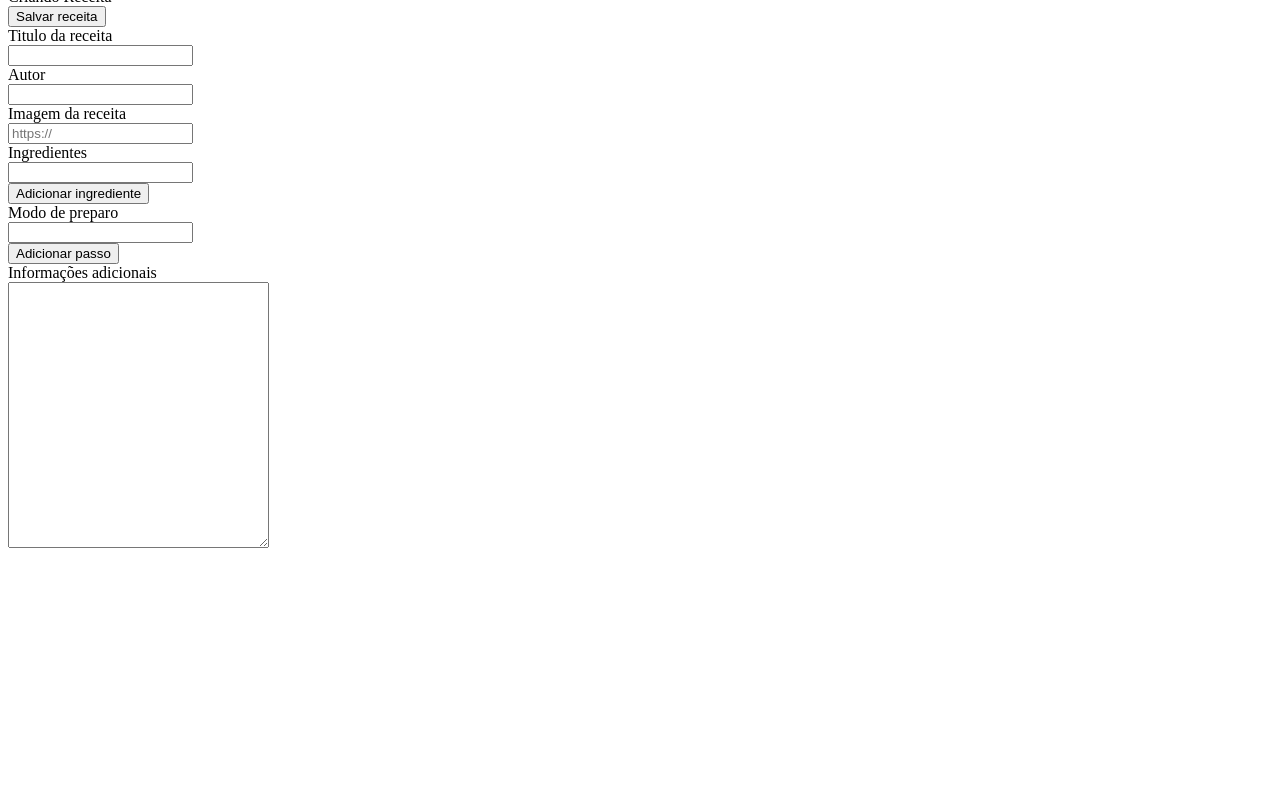
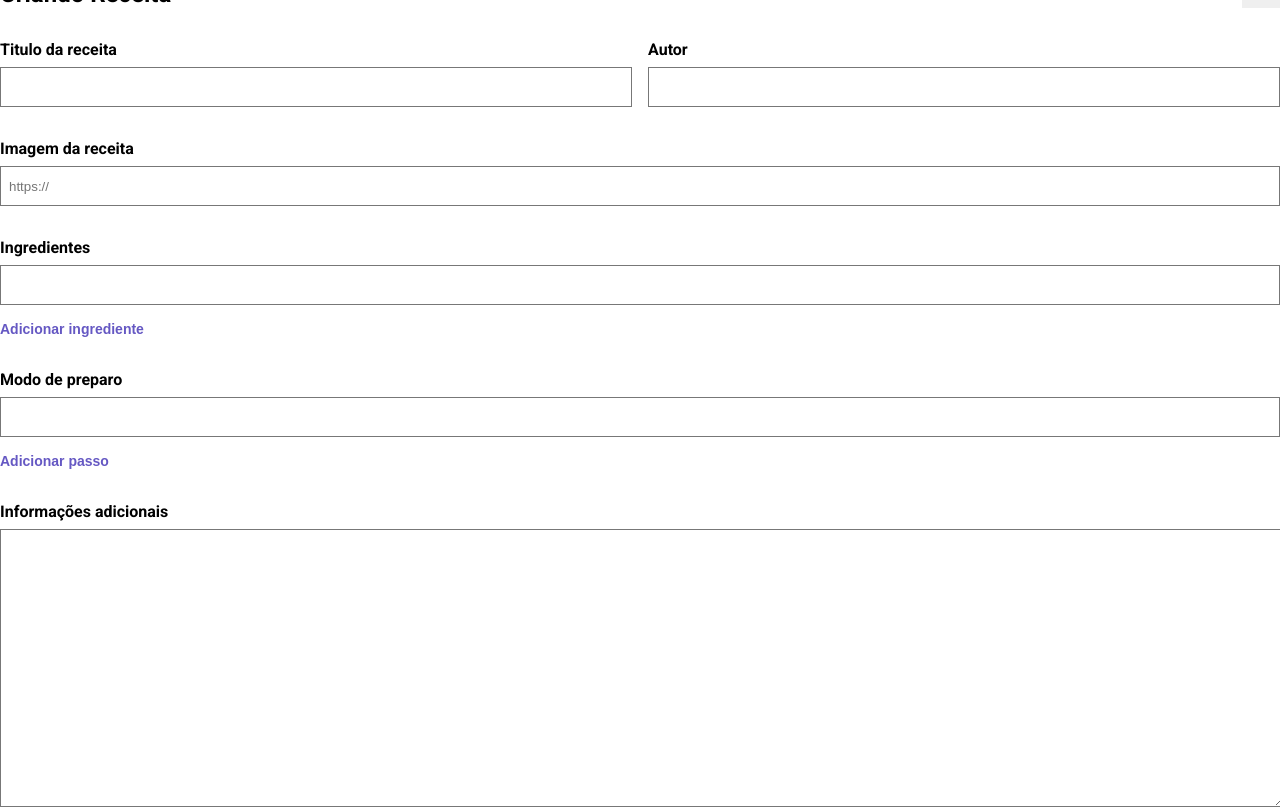
Before and after one commit to AguiarIsaac/foodfy, a website: page src/recipes/create.njk in a window 1280 px wide. Shown: the part 51-862 px from the top of the page. Before the commit the page ends 800 px from the top, so only its background shows below. Drawn offline with nearby package versions, Linux system fonts and the light colour scheme; files that its build step writes are made by us from their sources.

Commit message:
refactoring

```diff
--- a/src/recipes/create.njk
+++ b/src/recipes/create.njk
@@ -1,53 +1,12 @@
 {% extends "recipes/layout.njk" %}
+
+{% block head %}
+    <link rel="stylesheet" href="/css/admin/create.css">
+{% endblock %}
 
 {% block content %}
     <form action="/admin/recipes/create" method="POST">
-        <div class="title-form">
-            <div>Criando Receita</div>
-            <button type="submit">Salvar receita</button>
-        </div>
-
-        <div class="item-group">
-            <div class="item">
-                <div>Titulo da receita</div>
-                <input type="text" name="title">
-            </div>
-
-            <div class="item">
-                <div>Autor</div>
-                <input type="text" name="author">
-            </div>
-        </div>
-
-        <div class="item">
-            <div>Imagem da receita</div>
-            <input type="url" name="image_url" placeholder="https://">
-        </div>
-
-        <div id="ingredients">
-            <div class="title-ingredients">Ingredientes</div>
-
-                <div class="ingredient">
-                    <input type="text" name="ingredients[]">
-                </div>
-        </div>
-        <button type="button" class="add-ingredient">Adicionar ingrediente</button>
-
-        <div id="methods">
-            <div class="title-methods">Modo de preparo</div>
-
-                <div class="method">
-                    <input type="text" name="methods[]">
-                </div>
-        </div>
-        <button type="button" class="add-method">Adicionar passo</button>
-
-        <div class="item">
-            <div>Informações adicionais</div>
-            <textarea name="info" id="" cols="30" rows="10" style="height: 260px"></textarea>
-        </div>
-
-
+        {% include "recipes/fields.njk" %}
     </form>
 
 {% endblock %}
--- /dev/null
+++ b/src/recipes/fields.njk
@@ -0,0 +1,44 @@
+<div class="title-form">
+    <div>Criando Receita</div>
+        <button type="submit">Salvar</button>
+    </div>
+
+    <div class="item-group">
+        <div class="item">
+            <div>Titulo da receita</div>
+            <input type="text" name="title">
+        </div>
+
+        <div class="item">
+            <div>Autor</div>
+            <input type="text" name="author">
+        </div>
+    </div>
+
+    <div class="item">
+        <div>Imagem da receita</div>
+        <input type="url" name="image_url" placeholder="https://">
+    </div>
+
+    <div id="ingredients">
+        <div class="title-ingredients">Ingredientes</div>
+
+            <div class="ingredient">
+                <input type="text" name="ingredients[]">
+            </div>
+    </div>
+    <button type="button" class="add-ingredient">Adicionar ingrediente</button>
+
+    <div id="methods">
+        <div class="title-methods">Modo de preparo</div>
+
+            <div class="method">
+                <input type="text" name="methods[]">
+            </div>
+    </div>
+    <button type="button" class="add-method">Adicionar passo</button>
+
+    <div class="item">
+        <div>Informações adicionais</div>
+        <textarea name="info" id="" cols="30" rows="10" style="height: 260px"></textarea>
+    </div>
--- a/src/recipes/index.njk
+++ b/src/recipes/index.njk
@@ -1,4 +1,8 @@
 {% extends "recipes/layout.njk" %}
+
+{% block head %}
+    <link rel="stylesheet" href="/css/admin/index.css">
+{% endblock %}
 
 {% block content %}
     <div class="title">
--- a/src/recipes/layout.njk
+++ b/src/recipes/layout.njk
@@ -3,7 +3,9 @@
     <head>
         <meta charset="UTF-8">
         <meta name="viewport" content="width=device-width, initial-scale=1.0">
-        <link rel="stylesheet" href="/css/admin_layout.css">
+        <link rel="stylesheet" href="/css/admin/layout.css">
+        {% block head %}
+        {% endblock %}
         <title>FoodFy Admin</title>
     </head>
 
--- a/src/recipes/show.njk
+++ b/src/recipes/show.njk
@@ -1,4 +1,9 @@
 {% extends "recipes/layout.njk" %}
+
+{% block head %}
+    <link rel="stylesheet" href="/css/admin/show.css">
+    <link rel="stylesheet" href="/css/admin/index.css">
+{% endblock %}
 
 {% block content %}
     <div class="header">
@@ -8,7 +13,7 @@
         </div>
 
         <div class="btn-edit">
-            <a href="#">Editar receita</a>
+            <a href="/recipes/edit">Editar receita</a>
         </div>
     </div>
 
```
Also changed, not shown: src/recipes/edit.njk (added, +7 -0 lines).
